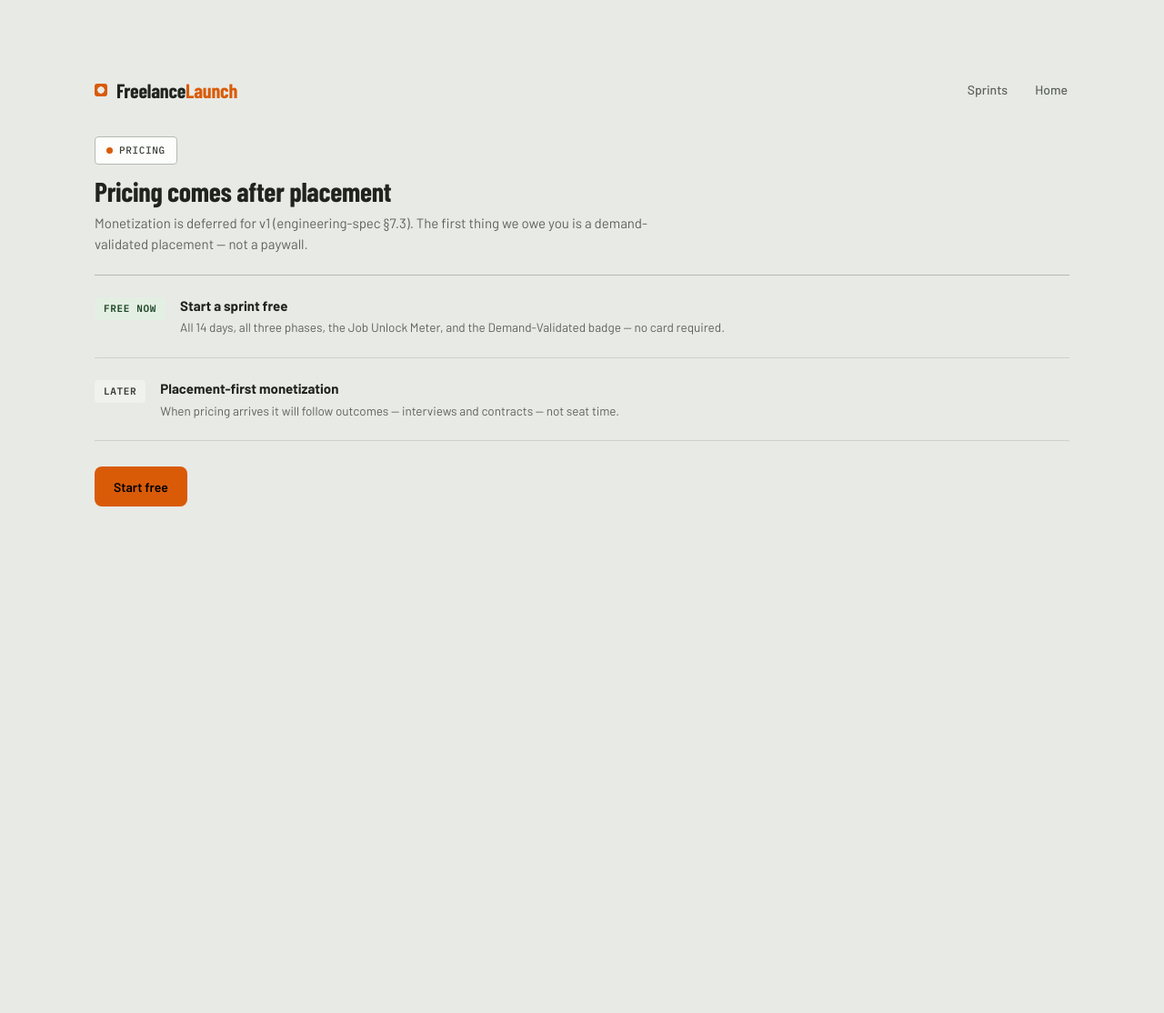
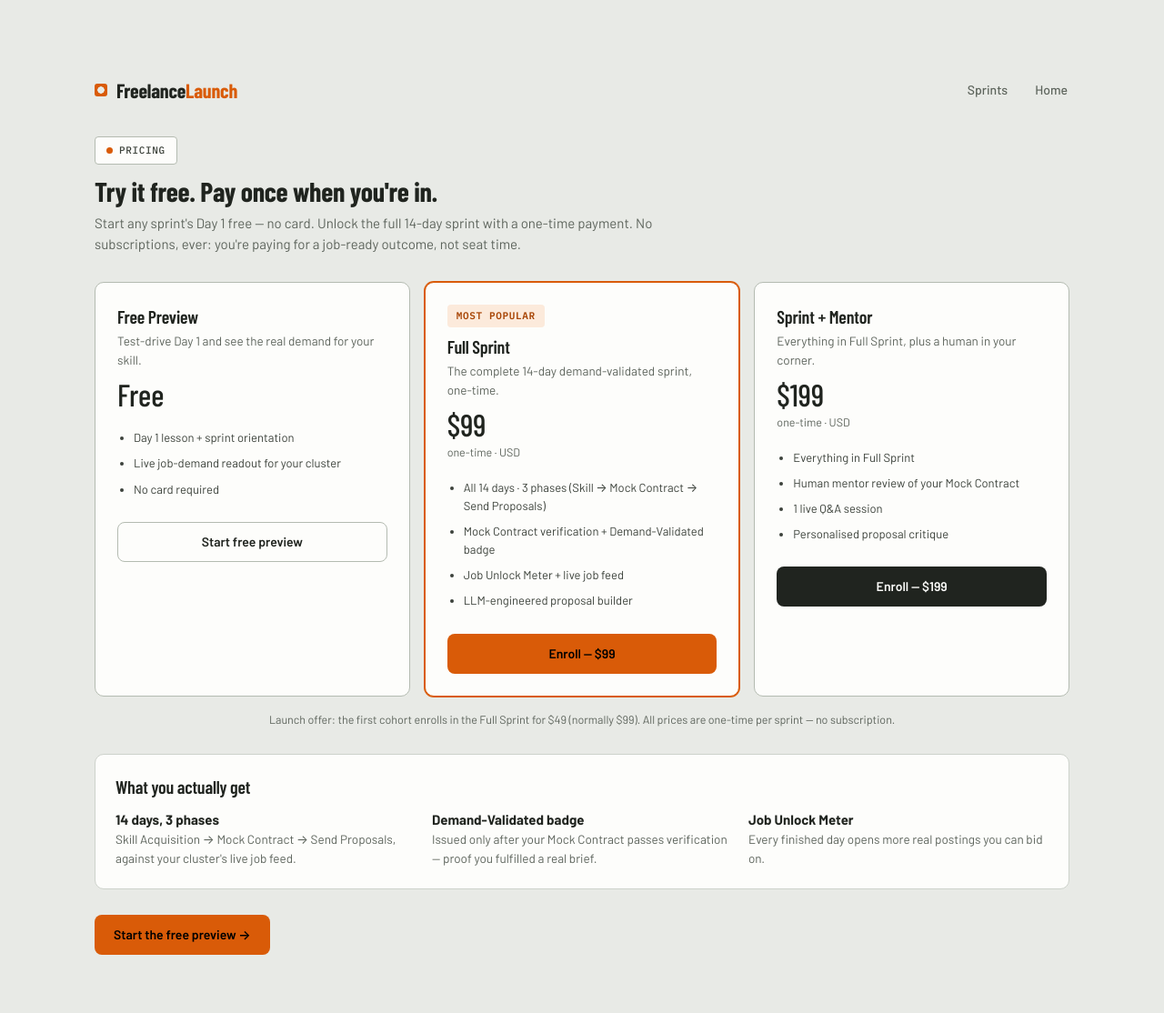
Before and after one commit to Djd11/freelancelaunch, a Flask app: page /pricing in a window 1280 px wide. Shown: the whole page at 91% size. Before the commit the page ends 557 px from the top, so only its background shows below. Run offline with Flask 3, Linux system fonts and the light colour scheme; some libraries are stand-ins or nearby versions.

Commit message:
feat: freemium + one-time pricing model (replaces 'everything free')
Was: 100% free ('Pricing comes after placement', JSON-LD price 0, llms.txt
'Free during v1') with zero payment rails. Now a launch-ready model:

- services/pricing.py: single source of truth for tiers/prices/Stripe links
- Freemium: Free Preview (Day 1, no card) -> Full Sprint $99 one-time
  (launch offer $49) -> Sprint + Mentor $199 one-time
- pricing.html rebuilt as a 3-tier plan grid with Enroll CTAs pointing at
  Stripe Payment Links (env STRIPE_LINK_FULL / STRIPE_LINK_MENTOR); falls
  back to /sprints so a button is never broken before the link is set
- Context processor injects 'pricing' so templates + JSON-LD never drift
- Structured data: Course Offer price 0 -> 99 USD (Google/agentic search no
  longer sees a $0 product)
- Landing meta/og/FAQ + llms.txt updated off 'free during v1'
- Picker + topic CTAs: 'Start sprint' -> 'Start free preview'
- .env.example documents the two Stripe link vars

No content gating yet (v1): starting a sprint opens the free preview.
Tests: 164 passed (baseline); pricing/landing/picker/topic/llms all render
200; JSON-LD validates at price 99; Enroll fallback verified.

```diff
--- a/sprint-platform/app.py
+++ b/sprint-platform/app.py
@@ -117,7 +117,17 @@ def create_app(test_config=None):
         # PUBLIC_BASE_URL wins so social/AI crawlers see the real domain even
         # when the app runs behind a proxy; falls back to the request host.
         site_base = (os.getenv("PUBLIC_BASE_URL") or request.url_root).rstrip("/")
-        return {"user": g.get("user"), "site_base": site_base}
+        from services import pricing as _pricing
+        return {
+            "user": g.get("user"),
+            "site_base": site_base,
+            "pricing": {
+                "currency": _pricing.CURRENCY,
+                "launch_price": _pricing.LAUNCH_PRICE,
+                "standard": _pricing.standard_price(),
+                "tiers": _pricing.resolved_tiers(),
+            },
+        }
 
     @app.route("/favicon.ico")
     def favicon():
--- a/sprint-platform/routes/main.py
+++ b/sprint-platform/routes/main.py
@@ -306,7 +306,7 @@ def llms_txt():
         "",
         "## How it works",
         "- / : Landing — the 14-day demand-validated sprint explained",
-        "- /pricing : Free during v1",
+        "- /pricing : Free Day-1 preview; Full Sprint $99 one-time, Sprint + Mentor $199",
         "- /clients/freelancers : How freelancers find and land clients",
     ]
     body = "\n".join(lines) + "\n"
--- a/sprint-platform/templates/landing.html
+++ b/sprint-platform/templates/landing.html
@@ -1,9 +1,9 @@
 {% extends "base.html" %}
 {% block title %}Stop learning skills. Start landing clients — demand-validated sprints{% endblock %}
-{% block meta_description %}A 14-day demand-validated sprint: learn a skill against live job demand, fulfill a real contract, then send engineered proposals. Free while in v1.{% endblock %}
+{% block meta_description %}A 14-day demand-validated sprint: learn a skill against live job demand, fulfill a real contract, then send engineered proposals. Start free, one-time plans from $49.{% endblock %}
 {% block og %}
 <meta property="og:title" content="Stop learning skills. Start landing clients — FreelanceLaunch">
-<meta property="og:description" content="A 14-day demand-validated sprint: fulfill a real contract, earn a Demand-Validated badge, then bid on live jobs. Free while in v1.">
+<meta property="og:description" content="A 14-day demand-validated sprint: fulfill a real contract, earn a Demand-Validated badge, then bid on live jobs. Free preview, one-time plans from $49.">
 <meta property="og:type" content="website">
 <meta property="og:url" content="{{ request.url }}">
 <meta property="og:site_name" content="FreelanceLaunch">
@@ -16,7 +16,7 @@
 <script type="application/ld+json">
 {"@context":"https://schema.org","@type":"FAQPage","mainEntity":[
 {"@type":"Question","name":"What is a demand-validated sprint?","acceptedAnswer":{"@type":"Answer","text":"A 14-day program that starts with a live job cluster. You rebuild real projects (copy-work), fulfill a mock contract, and send engineered proposals — all against actual market demand."}},
-{"@type":"Question","name":"How much does it cost?","acceptedAnswer":{"@type":"Answer","text":"Free during v1. All 14 days, three phases, the Job Unlock Meter, and the Demand-Validated badge — no card required."}},
+{"@type":"Question","name":"How much does it cost?","acceptedAnswer":{"@type":"Answer","text":"Start Day 1 free — no card. The full 14-day sprint is a one-time $99 (launch offer $49 for the first cohort), or $199 with mentor review. No subscription."}},
 {"@type":"Question","name":"How is this different from a regular course?","acceptedAnswer":{"@type":"Answer","text":"The sprint is built against a live job feed. Every skill has a real job count, median rate, and growth score. You train against demand, not a static curriculum."}},
 {"@type":"Question","name":"What is the Demand-Validated badge?","acceptedAnswer":{"@type":"Answer","text":"A verification badge issued when you complete the Mock Contract phase. It proves you've fulfilled a real job brief under deadline and constraints."}},
 {"@type":"Question","name":"Do I need prior experience?","acceptedAnswer":{"@type":"Answer","text":"The sprint uses a copy-work method: you rebuild existing projects from scratch to build muscle memory, then fill gaps with a micro-lesson. No portfolio required."}}
--- a/sprint-platform/templates/pricing.html
+++ b/sprint-platform/templates/pricing.html
@@ -1,15 +1,25 @@
 {% extends "base.html" %}
-{% block title %}Pricing — free sprints now, placement-first monetization later{% endblock %}
-{% block meta_description %}Sprints are free now — all 14 days, three phases, the Job Unlock Meter, and the Demand-Validated badge. Pricing comes after placement, not seat time.{% endblock %}
+{% block title %}Pricing — free preview, then one-time sprint plans | FreelanceLaunch{% endblock %}
+{% block meta_description %}Start any 14-day demand-validated sprint free. Full Sprint $99 one-time, Sprint + Mentor $199. Pay for a job-ready outcome, not seat time — no subscription.{% endblock %}
 {% block og %}
-<meta property="og:title" content="Pricing — free sprints now, placement-first monetization later">
-<meta property="og:description" content="All 14 days, all three phases, the Job Unlock Meter, and the Demand-Validated badge — no card required.">
+<meta property="og:title" content="Pricing — free preview, then one-time sprint plans">
+<meta property="og:description" content="Free Day-1 preview. Full Sprint $99, Sprint + Mentor $199 — one-time, no subscription. Launch offer $49 for the first cohort.">
 <meta property="og:type" content="website">
 <meta property="og:url" content="{{ request.url }}">
 <meta property="og:site_name" content="FreelanceLaunch">
 <meta name="twitter:card" content="summary">
 {% endblock %}
 {% block content %}
+<style>
+.plans{display:grid;grid-template-columns:repeat(3,1fr);gap:16px;margin-top:8px}
+.plan{display:flex;flex-direction:column;border:1px solid var(--hairline-strong);border-radius:var(--radius-lg);padding:24px;background:var(--surface)}
+.plan.popular{border-color:var(--accent);box-shadow:0 0 0 1px var(--accent)}
+.plan .amt{font-family:var(--font-display);font-size:34px;line-height:1}
+.plan ul{margin:14px 0 0 18px;padding:0}
+.plan li{margin-bottom:8px;font-size:13px;color:var(--ink-2)}
+.plan .btn{margin-top:auto}
+@media(max-width:820px){.plans{grid-template-columns:1fr}}
+</style>
 <section class="screen" id="pricing">
   <div class="wrap" style="padding-top:56px">
     <div class="topnav" style="border:none;padding-bottom:0">
@@ -19,28 +29,44 @@
 
     <div class="pagehead">
       <span class="chip"><span class="dot"></span>Pricing</span>
-      <h1 style="font-size:30px;line-height:1.15;margin:12px 0 6px">Pricing comes after placement</h1>
-      <p class="sub">Monetization is deferred for v1 (engineering-spec §7.3). The first thing we owe you is a demand-validated placement — not a paywall.</p>
+      <h1 style="font-size:30px;line-height:1.15;margin:12px 0 6px">Try it free. Pay once when you're in.</h1>
+      <p class="sub">Start any sprint's Day 1 free — no card. Unlock the full 14-day sprint with a one-time payment. No subscriptions, ever: you're paying for a job-ready outcome, not seat time.</p>
     </div>
 
-    <div style="border-top:1px solid var(--hairline-strong)">
-      <div style="display:flex;gap:16px;padding:22px 0;border-bottom:1px solid var(--hairline)">
-        <span class="badge b-green" style="height:fit-content;margin-top:2px">Free now</span>
-        <div>
-          <b>Start a sprint free</b>
-          <p class="small muted" style="margin-top:2px">All 14 days, all three phases, the Job Unlock Meter, and the Demand-Validated badge — no card required.</p>
+    <div class="plans">
+      {% for t in pricing.tiers %}
+      <div class="plan{{ ' popular' if t.popular }}">
+        {% if t.popular %}<span class="badge b-accent" style="align-self:flex-start;margin-bottom:8px">Most popular</span>{% endif %}
+        <h3 style="margin:0 0 4px">{{ t.name }}</h3>
+        <p class="small muted" style="min-height:34px">{{ t.blurb }}</p>
+        <div style="margin:10px 0 4px">
+          {% if t.price == 0 %}
+          <span class="amt">Free</span>
+          {% else %}
+          <span class="amt">${{ t.price }}</span>
+          <span class="xs muted" style="display:block;margin-top:2px">one-time · {{ pricing.currency }}</span>
+          {% endif %}
         </div>
+        <ul>
+          {% for f in t.features %}<li>{{ f }}</li>{% endfor %}
+        </ul>
+        <a class="btn {{ 'btn-p' if t.popular else ('btn-ink' if t.price > 0 else 'btn-o') }}" style="margin-top:18px" href="{{ t.href }}">{{ t.cta }}</a>
       </div>
-      <div style="display:flex;gap:16px;padding:22px 0;border-bottom:1px solid var(--hairline)">
-        <span class="badge b-slate" style="height:fit-content;margin-top:2px">Later</span>
-        <div>
-          <b>Placement-first monetization</b>
-          <p class="small muted" style="margin-top:2px">When pricing arrives it will follow outcomes — interviews and contracts — not seat time.</p>
-        </div>
+      {% endfor %}
+    </div>
+
+    <p class="xs muted" style="margin-top:16px;text-align:center">Launch offer: the first cohort enrolls in the Full Sprint for ${{ pricing.launch_price }} (normally $99). All prices are one-time per sprint — no subscription.</p>
+
+    <div class="card card-flat" style="margin-top:28px;padding:22px">
+      <h3 style="margin-bottom:12px">What you actually get</h3>
+      <div class="grid3">
+        <div><b>14 days, 3 phases</b><p class="small muted">Skill Acquisition → Mock Contract → Send Proposals, against your cluster's live job feed.</p></div>
+        <div><b>Demand-Validated badge</b><p class="small muted">Issued only after your Mock Contract passes verification — proof you fulfilled a real brief.</p></div>
+        <div><b>Job Unlock Meter</b><p class="small muted">Every finished day opens more real postings you can bid on.</p></div>
       </div>
     </div>
 
-    <div style="margin-top:28px"><a class="btn btn-p" href="/sprints">Start free</a></div>
+    <div style="margin-top:28px"><a class="btn btn-p" href="/sprints">Start the free preview →</a></div>
   </div>
 </section>
 {% endblock %}
--- a/sprint-platform/templates/sprint_picker.html
+++ b/sprint-platform/templates/sprint_picker.html
@@ -32,7 +32,7 @@
         },
         "offers": {
           "@type": "Offer",
-          "price": "0",
+          "price": "{{ pricing.standard }}",
           "priceCurrency": "USD",
           "availability": "https://schema.org/InStock",
           "category": "{{ c.avg_rate }} USD/hr average rate in this cluster"
@@ -72,10 +72,10 @@
           {% if user %}
           <form method="post" action="/sprints/{{ c.cluster_key }}/start">
             <input type="hidden" name="csrf_token" value="{{ csrf_token() }}">
-            <button class="btn btn-p btn-sm" type="submit">Start sprint</button>
+            <button class="btn btn-p btn-sm" type="submit">Start free preview</button>
           </form>
           {% else %}
-          <a class="btn btn-p btn-sm" href="/auth/login">Start sprint — sign in</a>
+          <a class="btn btn-p btn-sm" href="/auth/login">Start free preview — sign in</a>
           {% endif %}
         </div>
       </div>
--- a/sprint-platform/templates/topic_detail.html
+++ b/sprint-platform/templates/topic_detail.html
@@ -28,7 +28,7 @@
   },
   "offers": {
     "@type": "Offer",
-    "price": "0",
+    "price": "{{ pricing.standard }}",
     "priceCurrency": "USD",
     "availability": "https://schema.org/InStock",
     "category": "{{ cluster.avg_rate }} USD/hr average rate in this cluster"
@@ -70,7 +70,7 @@
       <p style="font-size:15px;line-height:1.6;margin-bottom:24px">{{ cluster.promise if cluster.promise else 'Rebuild real projects, fulfill a mock contract, and send live proposals.' }}</p>
 
       <div style="display:flex;gap:12px;flex-wrap:wrap">
-        <a class="btn btn-p" href="/sprints">Start this sprint</a>
+        <a class="btn btn-p" href="/sprints">Start free preview</a>
         <a class="btn btn-o" href="/topics">Browse all topics</a>
       </div>
     </div>
```
Also changed, not shown: sprint-platform/services/pricing.py (added, +81 -0 lines), 1 other file.
